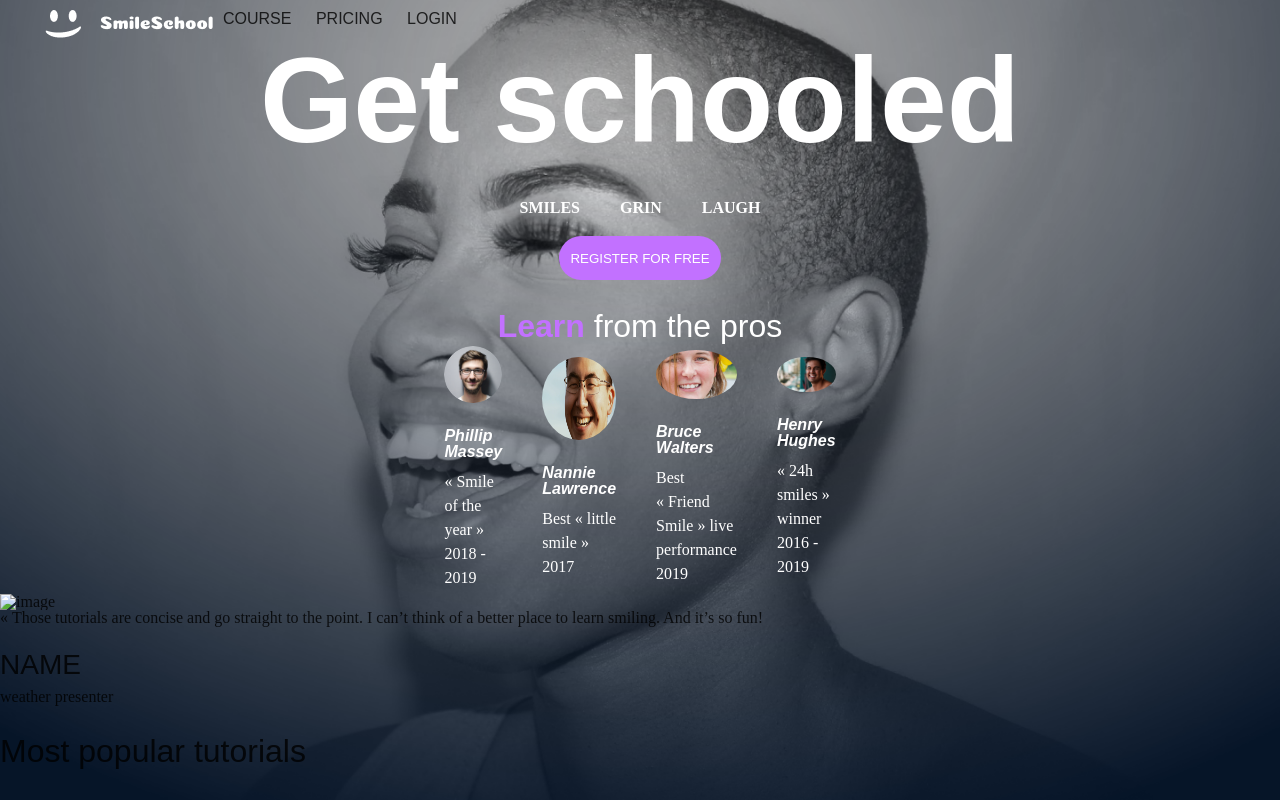
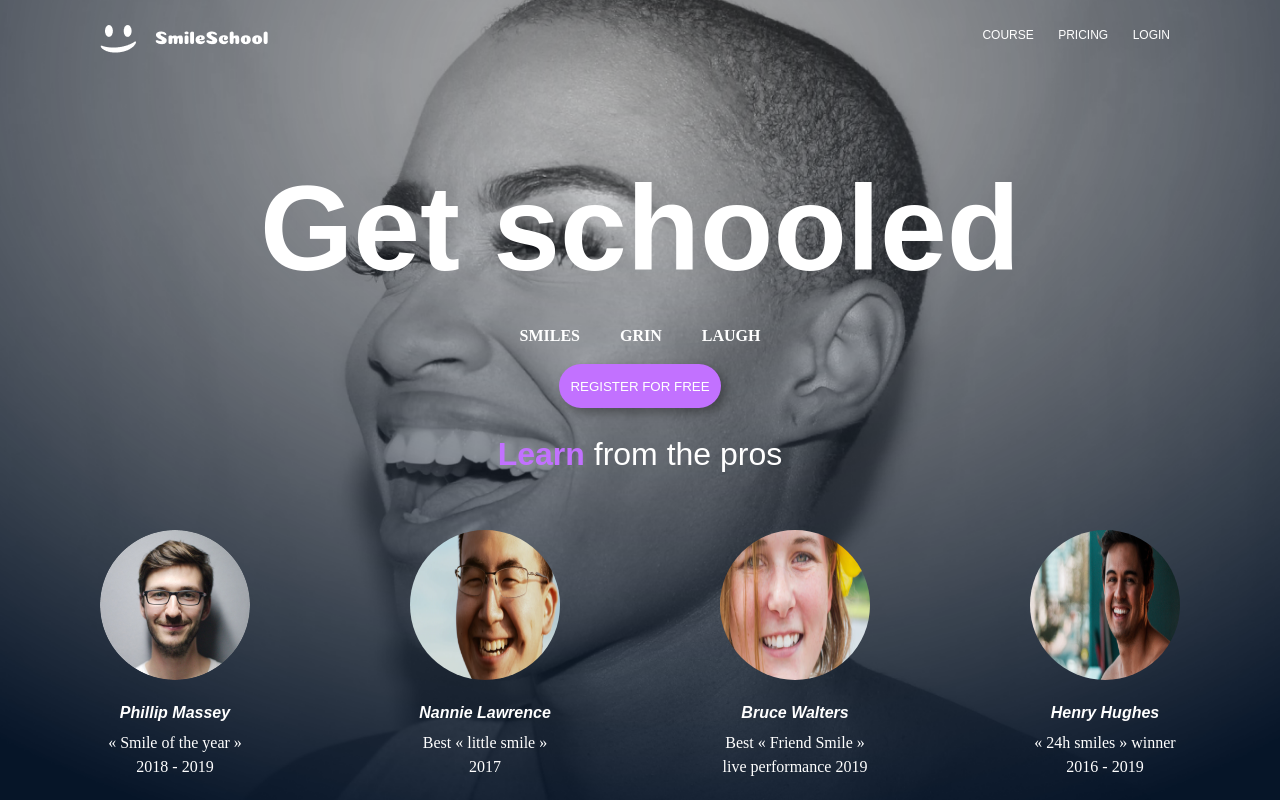
Before and after one commit to memesofting/alx_html_css, a plain HTML site: page css_advanced/index.html in a window 1280 px wide. Shown: the top 800 px of the page. Drawn offline with Linux system fonts and the light colour scheme.

Commit message:
styled header and hero section

```diff
--- a/css_advanced/index.html
+++ b/css_advanced/index.html
@@ -4,15 +4,14 @@
     <meta charset="UTF-8">
     <meta name="viewport" content="width=device-width, initial-scale=1.0">
     <script src="https://kit.fontawesome.com/4a2b055604.js" crossorigin="anonymous"></script>
-    <title>Document</title>
+    <title>Get schooled</title>
     <link rel="stylesheet" href="base.css">
     <link rel="stylesheet" href="styles.css">
 </head>
 <body>
     <header>
-        <!-- <img id="header-image" src="./images/Object.png" alt="header image"> -->
         <nav>
-            <img src="./images/logo.png" alt="logo">
+            <img src="./images/logo.png" alt="logo" style="margin-right: auto;">
 
             <ul>
                 <li><a href="#">COURSE</a></li>
@@ -58,7 +57,6 @@
                     </div>
                 </div>
             </div>
-            <img id="hero-image" src="./images/Object.png" alt="">
         </section>
         <section>
             <div>
--- a/css_advanced/styles.css
+++ b/css_advanced/styles.css
@@ -1,5 +1,11 @@
+* {
+    box-sizing: border-box;
+    /* outline: 1px solid red; */
+}
+
 body {
-    width: 100vw;
+    width: 100%;
+    overflow-x: hidden;
 }
 
 header {
@@ -12,18 +18,38 @@ header {
 
 nav {
     display: flex;
-    margin: 10px 45px;
-    justify-content: space-between;
+    width: 100%;
+    margin: 25px 0;
+    justify-content: space-around;
     position: absolute;
-    top: 0;
+}
+
+nav img {
+    margin: 0 100px;
+}
+
+nav ul {
+    margin: 0 100px;
+}
+nav a {
+    font-size: 12px;
+    color: white;
 }
 
 .hero {
+    width: 100%;
     display: flex;
+    padding: 0 100px;
     flex-direction: column;
     justify-content: center;
     align-items: center;
     color: white;
+    background-image: url(./images/Object.png);
+    background-size: cover;
+    background-repeat: no-repeat;
+    background-position: center;
+    padding-top: 10%;
+    padding-bottom: 5%;
 }
 
 .hero-text {
@@ -38,12 +64,11 @@ nav {
     font-weight: bold;
 }
 
-
-
 .hero-subtitle {
     display: flex;
     justify-content: space-between;
 }
+
 .hero-text span {
     font-size: 16px;
     font-weight: bold;
@@ -57,19 +82,14 @@ nav {
     background-color: #C271FF;
     border: none;
     border-radius: 22px;
-}
+    box-shadow: 5px 5px 10px rgba(0, 0, 0, 0.3);
 
-#hero-image {
-    width: 100%;
-    height: auto;
-    position: absolute;
-    top: 0;
-    z-index: -1;
 }
 
 h2 {
     font-size: 32px;
     font-weight: lighter;
+    margin: 30px 0;
 }
 
 .pros {
@@ -77,32 +97,30 @@ h2 {
     display: flex;
     flex-direction: column;
     justify-content: center;
-    align-items: center;
+    text-align: center;
 }
 
 .pros-list {
     display: flex;
     flex-direction: row;
-    justify-content: center;
+    justify-content: space-between;
     align-items: center;
-    width: 150px;
-    height: 237px;
+    flex-wrap: wrap;
+    margin: 30px 0;
 }
 
 .pros-item {
     width: 150px;
-    height: 237px;
     display: flex;
     flex-direction: column;
     justify-content: center;
     align-items: center;
-    margin: 20px;
 }
 
 .pros-item img {
-    width: 100%;
-    height: 100%;
-    border-radius: 100%;
+    width: 150px;
+    height: 150px;
+    border-radius: 75px;
 }
 
 .pros-item h3 {
@@ -117,4 +135,5 @@ h2 {
 
 .pros-item p {
     line-height: 1.5;
+    text-align: center;
 }
```
